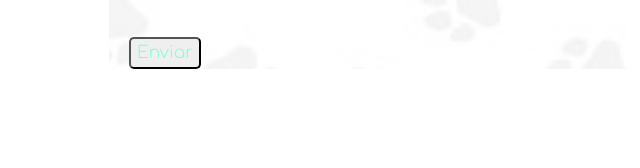
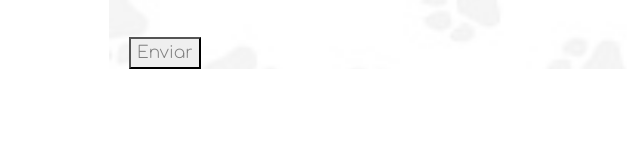
Before and after one commit to VanePizzuti89/PreEntrega2-Pizzuti, a website: page contacto.html in a window 1280 px wide. Shown: the part 546-714 px from the top of the page, 83-723 px from the left. Drawn offline with nearby package versions, Linux system fonts and the light colour scheme.

Commit message:
boton de formulario

```diff
--- a/css/estilos.css
+++ b/css/estilos.css
@@ -316,8 +316,8 @@ legend {
   margin-left: 20px;
   margin-top: 40px;
   font-size: 17px;
-  border-radius: 5px;
-  color: aquamarine;
+  border-radius: 3px grey;
+  color: grey;
 }
 
 @media only screen and (max-width: 480px) {
```
Also changed, not shown: 1 other file.
